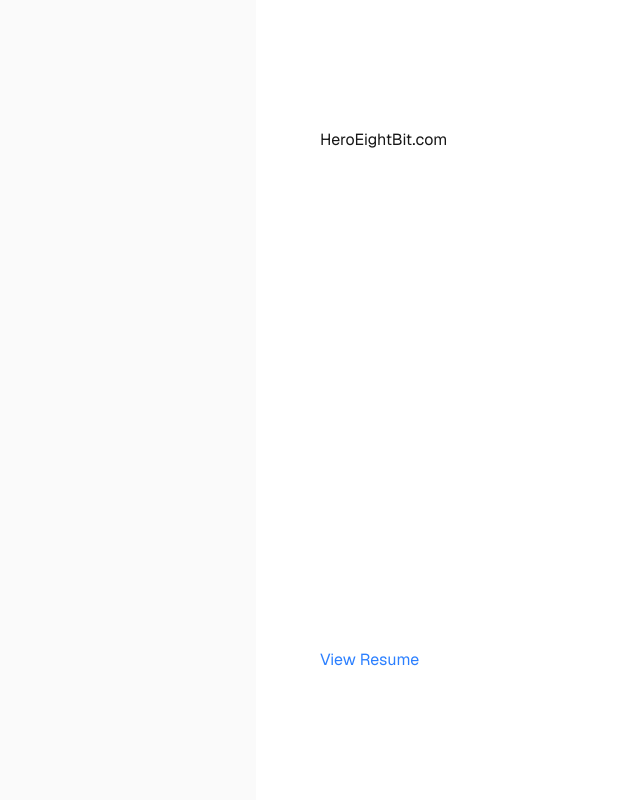
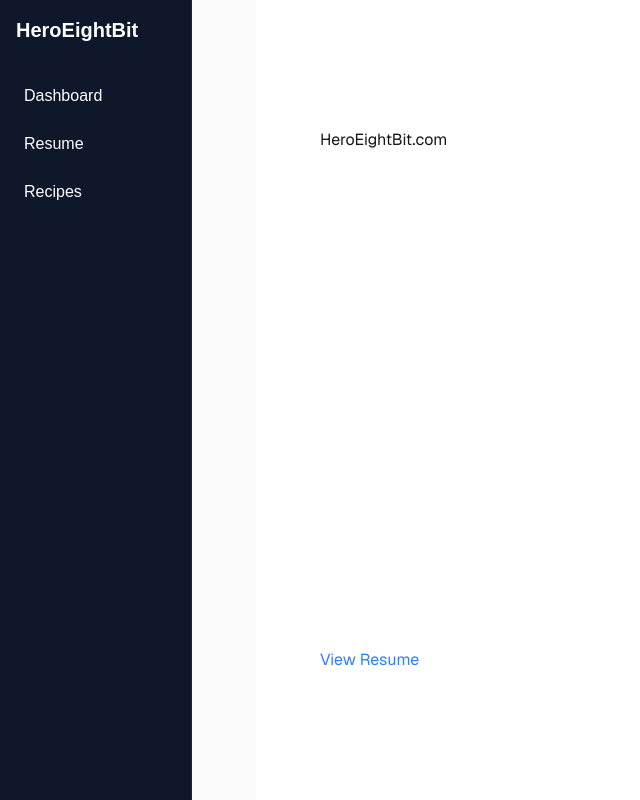
Before and after one commit to HeroEightBit/website-heroeightbit-ai, a Next.js app: page / in a window 1280 px wide. Shown: the whole page, without its empty margins (0-640 px from the left). Built offline with nearby package versions, Linux system fonts and the light colour scheme.

Commit message:
feat: Added sidebar

```diff
--- /dev/null
+++ b/app/components/Sidebar.tsx
@@ -0,0 +1,16 @@
+import Link from 'next/link';
+
+const Sidebar = () => {
+  return (
+    <aside className="fixed left-0 top-0 h-screen w-48 bg-slate-900 text-white p-4 border-r border-slate-800">
+      <div className="mb-8 font-bold text-xl">HeroEightBit</div>
+      <nav className="flex flex-col gap-2">
+        <Link href="/" className="hover:bg-slate-800 p-2 rounded transition">Dashboard</Link>
+        <Link href="/resume" className="hover:bg-slate-800 p-2 rounded transition">Resume</Link>
+        <Link href="/recipes" className="hover:bg-slate-800 p-2 rounded transition">Recipes</Link>
+      </nav>
+    </aside>
+  );
+};
+
+export default Sidebar;
--- /dev/null
+++ b/app/constants/site.ts
@@ -0,0 +1,10 @@
+// constants/site.ts
+export const SITE_CONFIG = {
+  name: "HeroEightBit",
+  description: "A personal website showcasing my projects and resume.",
+  contactEmail: "aaronschultz@gmail.com",
+  links: {
+    github: "https://github.com/HeroEightBit",
+    linkedin: "https://www.linkedin.com/in/aaron-schultz-computerengineer/",
+  },
+};
--- a/app/layout.tsx
+++ b/app/layout.tsx
@@ -1,6 +1,8 @@
 import type { Metadata } from "next";
 import { Geist, Geist_Mono } from "next/font/google";
 import "./globals.css";
+import Sidebar from "./components/Sidebar";
+
 
 const geistSans = Geist({
   variable: "--font-geist-sans",
@@ -27,6 +29,7 @@ export default function RootLayout({
       lang="en"
       className={`${geistSans.variable} ${geistMono.variable} h-full antialiased`}
     >
+      <Sidebar />
       <body className="min-h-full flex flex-col">{children}</body>
     </html>
   );
```
